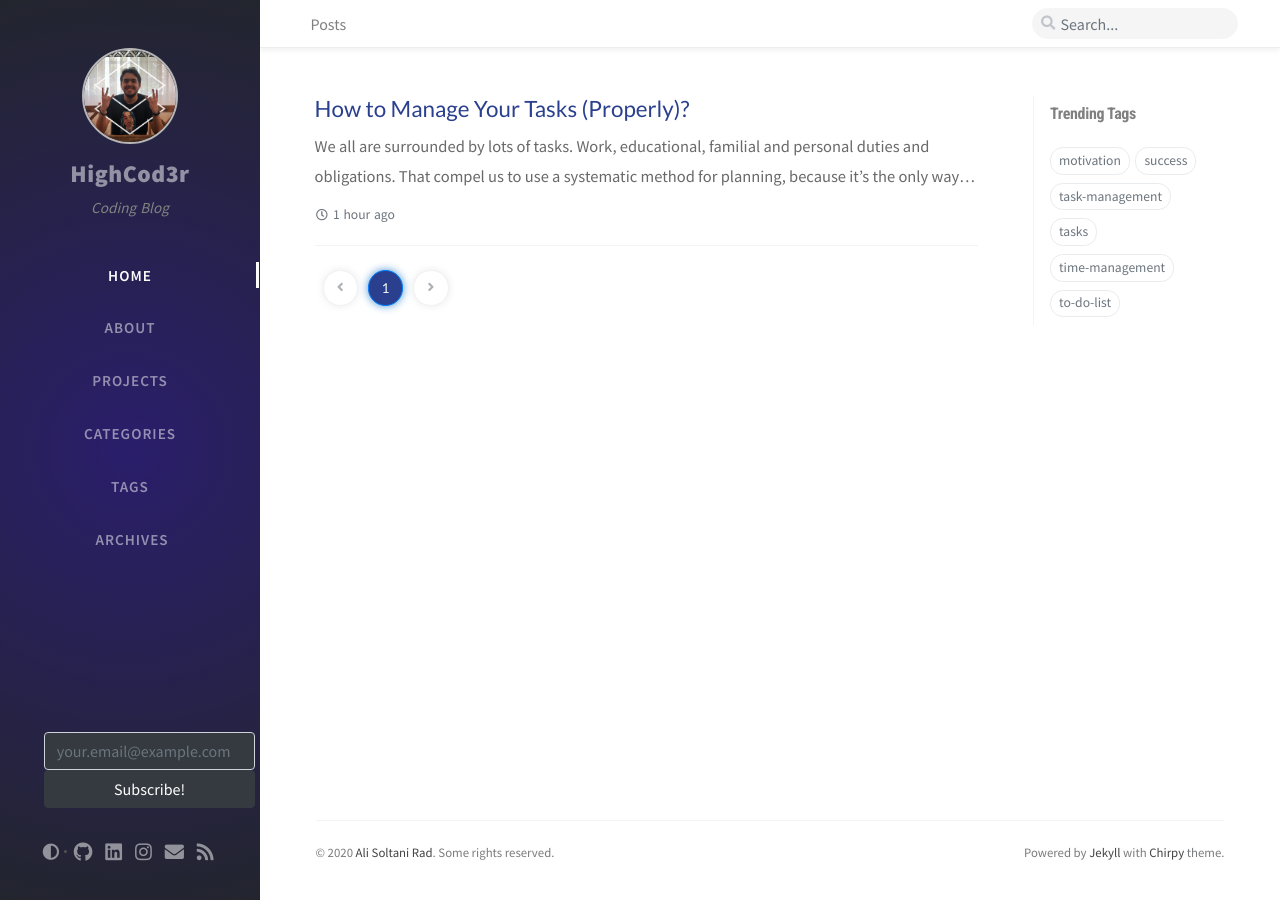
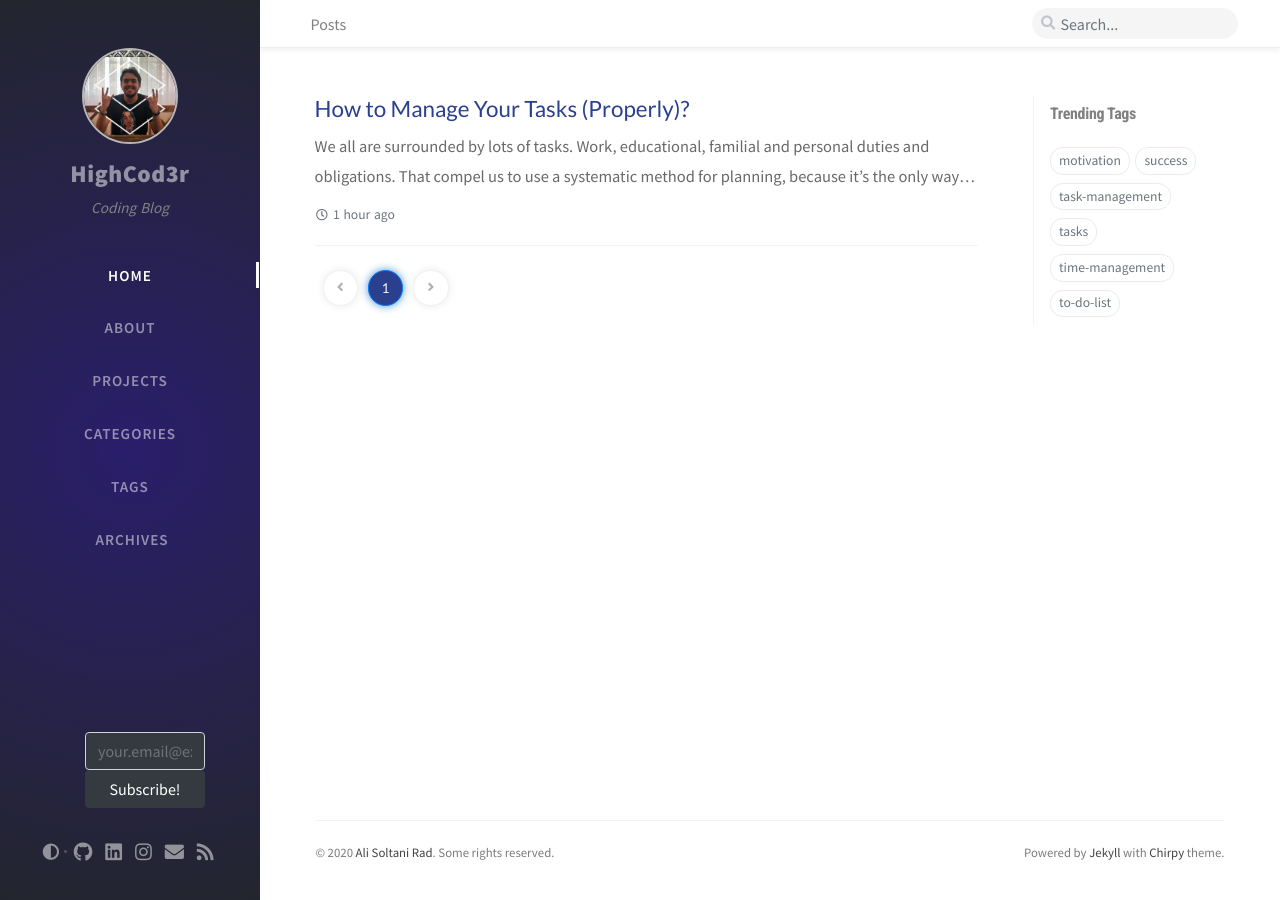
Before and after one commit to alisoltanirad/alisoltanirad.github.io, a Jekyll site: the page built from index.html, in a window 1280 px wide. Built offline with Jekyll 4.4.1, drawn with Linux system fonts in a browser that asks for light colours; nearby versions of some CDN libraries; the list of posts is cut into pages by our own code; comment, search, counter and statistics services are not loaded.

Commit message:
Update subscriber form

```diff
--- a/_includes/sidebar.html
+++ b/_includes/sidebar.html
@@ -50,7 +50,7 @@
 
 </div><!-- #nav-wrapper -->
 
-<div class="row d-flex flex-wrap justify-content-around mt-4"
+<div class="sidebar-bottom row d-flex flex-wrap justify-content-around mt-4"
      style="margin-bottom: 5px;">
 
   <div class="col-1"></div>
```
